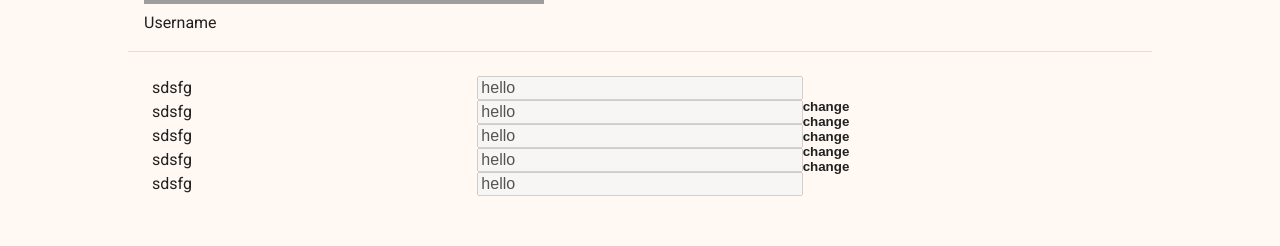
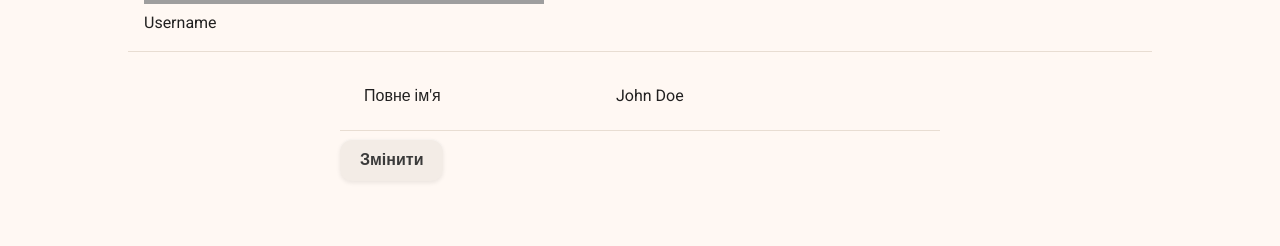
Before and after one commit to 555hehe555/shop-for-pets_frontend, a React (Vite) app: page /profile in a window 1280 px wide. Shown: the part 401-647 px from the top of the page. Built offline with nearby package versions, Linux system fonts and the light colour scheme; no server answers; grey boxes are pictures that could not be loaded; a web font is replaced by a local one.

Commit message:
complide work with info table in profie

```diff
--- a/package.json
+++ b/package.json
@@ -5,6 +5,8 @@
   "type": "module",
   "scripts": {
     "dev": "npm run generate:types && vite",
+    "dev:client": "vite",
+    "format": "prettier --write .",
     "build": "tsc -b && vite build",
     "lint": "eslint .",
     "preview": "vite preview",
--- a/src/pages/ProfilePage/ProfilePage.styles.ts
+++ b/src/pages/ProfilePage/ProfilePage.styles.ts
@@ -13,14 +13,29 @@ export const styles: Record<string, SxProps<Theme>> = {
 
     "& .tableContainer": {
       display: "flex",
-      m: 3,
+      flexDirection: "column",
+      gap: 1,
+      margin: "18px auto",
+      maxWidth: "600px",
     },
     "& .tableInfo": {
       display: "flex",
-      flexWrap: "wrap",
-      flexDirection: "column",
-      justifyContent: "center",
-      flex: 1,
+      px: 3,
+      py: 1,
+      height: "52px",
+      alignItems: "center",
+      justifyContent: "space-between",
+    },
+    "& .tableLabel": {
+      fontSize: "16px",
+      flex: "0 0 150px",
+    },
+    "& .tableInput": {
+      flex: "0 0 300px",
+    },
+    "& .tableValue": {
+      flex: "0 0 300px",
+      fontSize: "16px",
     },
   }),
 };
--- a/src/pages/ProfilePage/ProfilePage.tsx
+++ b/src/pages/ProfilePage/ProfilePage.tsx
@@ -3,8 +3,22 @@ import Button from "@/ui/Button/Button";
 import Input from "@/ui/Input/Input";
 import { Box, Divider, Typography } from "@mui/material";
 import { styles } from "./ProfilePage.styles";
+import { useState } from "react";
 
 export function ProfilePage() {
+  const [isEditing, setIsEditing] = useState(false);
+  const [personalData, setPersonalData] = useState({
+    fullName: "John Doe",
+    email: "john.doe@example.com",
+    phone: "+1 234 567 890",
+    dateOfBirth: "1990-01-01",
+  });
+
+  function handleInputChange(event: React.ChangeEvent<HTMLInputElement>) {
+    const { name, value } = event.target;
+    setPersonalData((prevData) => ({ ...prevData, [name]: value }));
+  }
+
   return (
     <Main>
       <Box sx={styles.profileContainer}>
@@ -30,73 +44,102 @@ export function ProfilePage() {
 
         <Box className="tableContainer">
           <Box className="tableInfo">
-            <Typography component="h3" sx={{ fontSize: "16px" }}>
-              sdsfg
-            </Typography>
-            <Typography component="h3" sx={{ fontSize: "16px" }}>
-              sdsfg
-            </Typography>
-            <Typography component="h3" sx={{ fontSize: "16px" }}>
-              sdsfg
-            </Typography>
-            <Typography component="h3" sx={{ fontSize: "16px" }}>
-              sdsfg
-            </Typography>
-            <Typography component="h3" sx={{ fontSize: "16px" }}>
-              sdsfg
-            </Typography>
+            <Typography className="tableLabel">Повне ім'я</Typography>
+
+            {isEditing ? (
+              <Input
+                inputSize="sm"
+                name="fullName"
+                value={personalData.fullName}
+                className="tableInput"
+                onChange={handleInputChange}
+              />
+            ) : (
+              <Typography className="tableValue">
+                {personalData.fullName}
+              </Typography>
+            )}
           </Box>
-          <Box className="tableInfo">
-            <Input
-              value="hello"
-              inputSize="manual"
-              sx={{ fontSize: "16px" }}
-              disabled
-            />
-            <Input
-              value="hello"
-              inputSize="manual"
-              sx={{ fontSize: "16px" }}
-              disabled
-            />
-            <Input
-              value="hello"
-              inputSize="manual"
-              sx={{ fontSize: "16px" }}
-              disabled
-            />
-            <Input
-              value="hello"
-              inputSize="manual"
-              sx={{ fontSize: "16px" }}
-              disabled
-            />
-            <Input
-              value="hello"
-              inputSize="manual"
-              sx={{ fontSize: "16px" }}
-              disabled
-            />
-          </Box>
-          <Box className="tableInfo">
-            <Button variant="text" size="manual">
-              change
+          <Divider />
+
+          {isEditing ? (
+            <Button variant="secondary" onClick={() => setIsEditing(false)}>
+              Зберегти
             </Button>
-            <Button variant="text" size="manual">
-              change
+          ) : (
+            <Button variant="tertiary" onClick={() => setIsEditing(true)}>
+              Змінити
             </Button>
-            <Button variant="text" size="manual">
-              change
-            </Button>
-            <Button variant="text" size="manual">
-              change
-            </Button>
-            <Button variant="text" size="manual">
-              change
-            </Button>
-          </Box>
+          )}
         </Box>
       </Box>
     </Main>
   );
 }
+
+// <Box className="tableInfo">
+//             <Typography component="h3" sx={{ fontSize: "16px" }}>
+//               sdsfg
+//             </Typography>
+//             <Typography component="h3" sx={{ fontSize: "16px" }}>
+//               sdsfg
+//             </Typography>
+//             <Typography component="h3" sx={{ fontSize: "16px" }}>
+//               sdsfg
+//             </Typography>
+//             <Typography component="h3" sx={{ fontSize: "16px" }}>
+//               sdsfg
+//             </Typography>
+//             <Typography component="h3" sx={{ fontSize: "16px" }}>
+//               sdsfg
+//             </Typography>
+//           </Box>
+//           <Box className="tableInfo">
+//             <Input
+//               value="hello"
+//               inputSize="manual"
+//               sx={{ fontSize: "16px" }}
+//               disabled
+//             />
+//             <Input
+//               value="hello"
+//               inputSize="manual"
+//               sx={{ fontSize: "16px" }}
+//               disabled
+//             />
+//             <Input
+//               value="hello"
+//               inputSize="manual"
+//               sx={{ fontSize: "16px" }}
+//               disabled
+//             />
+//             <Input
+//               value="hello"
+//               inputSize="manual"
+//               sx={{ fontSize: "16px" }}
+//               disabled
+//             />
+//             <Input
+//               value="hello"
+//               inputSize="manual"
+//               sx={{ fontSize: "16px" }}
+//               disabled
+//             />
+//           </Box>
+//           <Box className="tableInfo">
+//             <Button variant="text" size="manual">
+//               change
+//             </Button>
+//             <Button variant="text" size="manual">
+//               change
+//             </Button>
+//             <Button variant="text" size="manual">
+//               change
+//             </Button>
+//             <Button variant="text" size="manual">
+//               change
+//             </Button>
+//             <Button variant="text" size="manual">
+//               change
+//             </Button>
+//           </Box>
```
Also changed, not shown: src/types/api/index.ts (+4 -22 lines).
